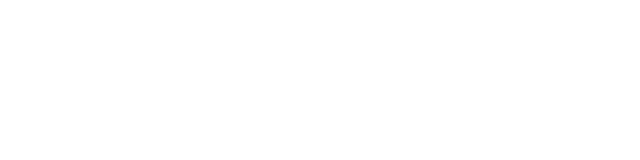
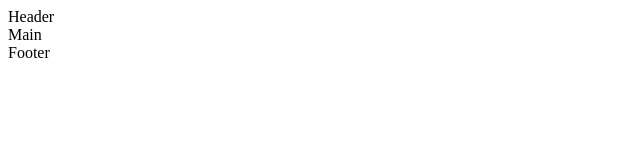
Before and after one commit to FlyLyud/shop-project-2, a React (Create React App) app: page / in a window 1280 px wide. Shown: the top 160 px of the page, without its empty margins (0-640 px from the left). Built offline with nearby package versions, Linux system fonts and the light colour scheme.

Commit message:
add App,Header,Main,Footer

```diff
--- /dev/null
+++ b/src/container/App/App.tsx
@@ -0,0 +1,17 @@
+import Footer from 'container/Footer/Footer'
+import Header from 'container/Header/Header'
+import Main from 'container/Main/Main'
+import CssBaseline from '@mui/material/CssBaseline'
+
+type Props = {}
+
+const App = (props: Props) => {
+    return (
+        <>
+            <Header />
+            <Main />
+            <Footer />
+        </>
+    )
+}
+export default App
--- /dev/null
+++ b/src/container/Footer/Footer.tsx
@@ -0,0 +1,5 @@
+type Props = {}
+const Footer = (props: Props) => {
+    return <div>Footer</div>
+}
+export default Footer
--- /dev/null
+++ b/src/container/Header/Header.tsx
@@ -0,0 +1,5 @@
+type Props = {}
+const Header = (props: Props) => {
+    return <div>Header</div>
+}
+export default Header
--- /dev/null
+++ b/src/container/Main/Main.tsx
@@ -0,0 +1,5 @@
+type Props = {}
+const Main = (props: Props) => {
+    return <div>Main</div>
+}
+export default Main
--- a/src/index.tsx
+++ b/src/index.tsx
@@ -1,5 +1,10 @@
 import React from 'react'
 import ReactDOM from 'react-dom/client'
+import App from 'container/App/App'
 
 const root = ReactDOM.createRoot(document.getElementById('root') as HTMLElement)
-root.render(<React.StrictMode></React.StrictMode>)
+root.render(
+    <React.StrictMode>
+        <App />
+    </React.StrictMode>
+)
```
